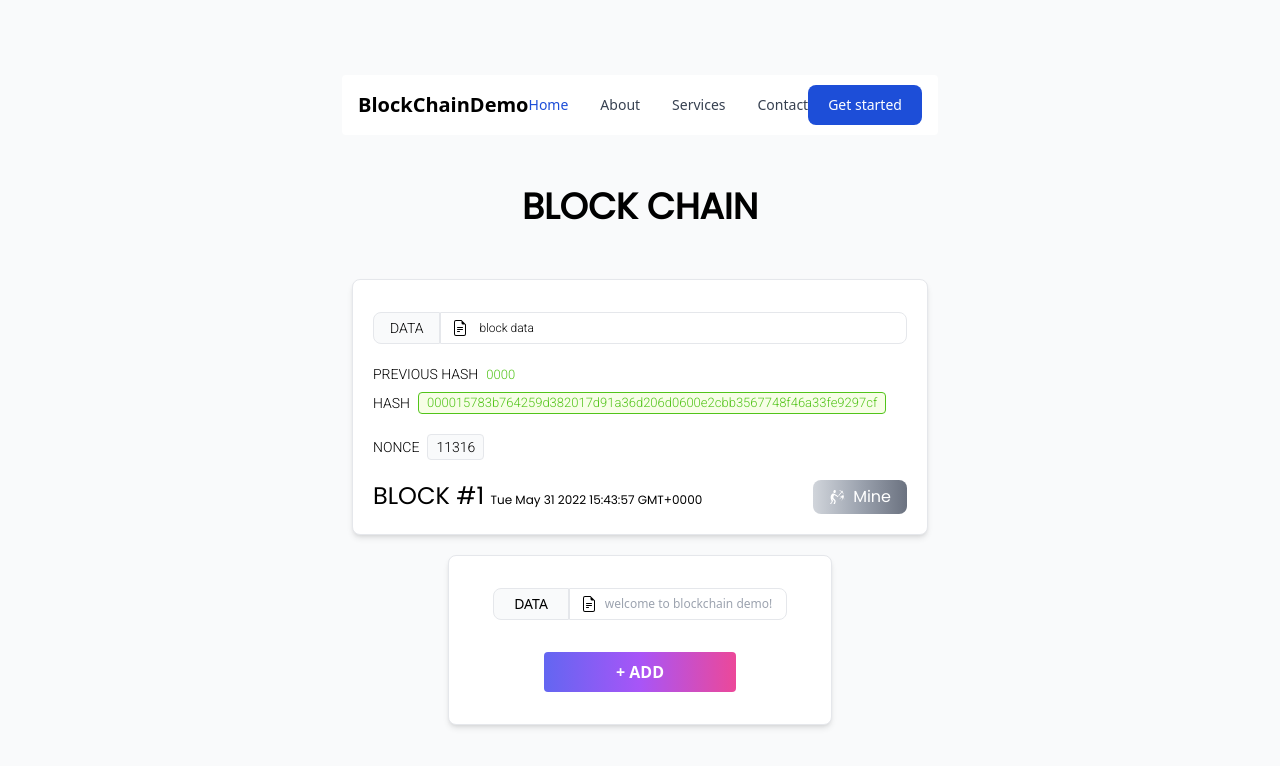
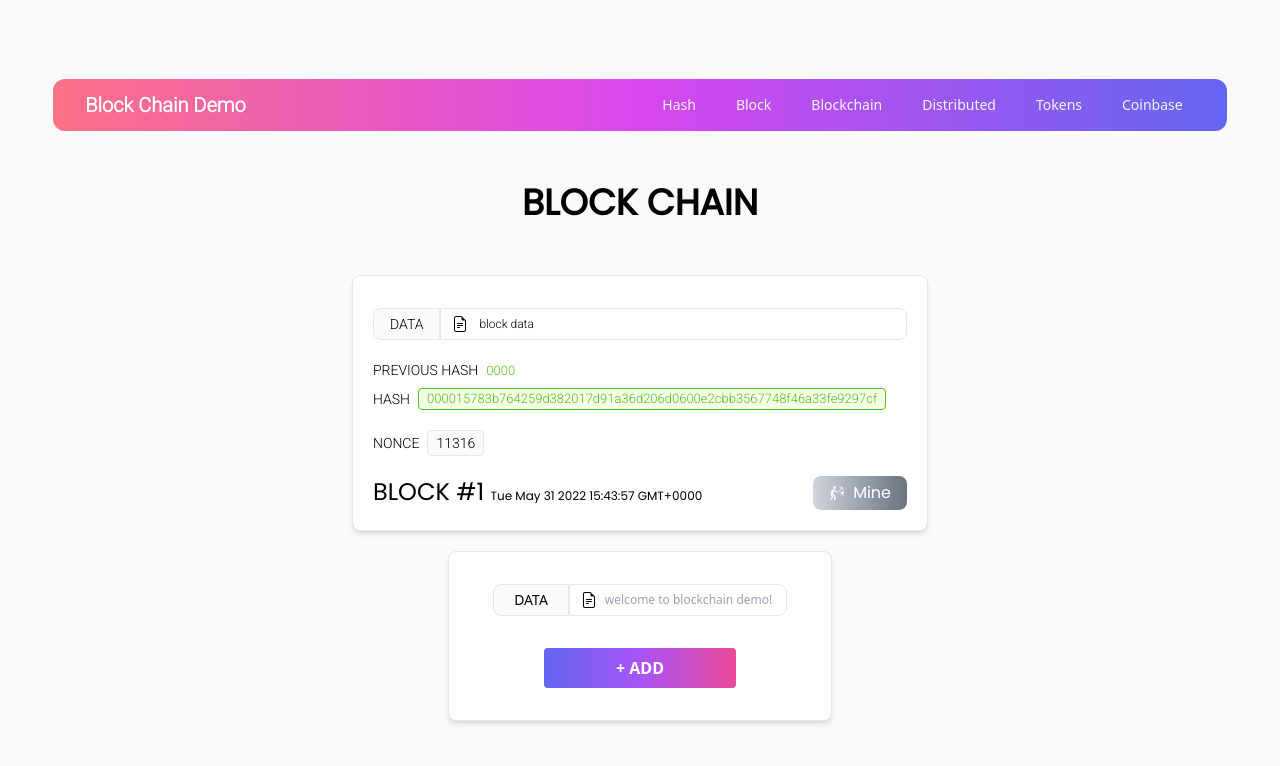
Before and after one commit to VijayKesanakurthi/blockchaindemo, a Next.js app: page / in a window 1280 px wide. Shown: the top 766 px of the page. Built offline with nearby package versions, Linux system fonts and the light colour scheme; a web font is replaced by a local one.

Commit message:
nav added

```diff
--- a/components/block.jsx
+++ b/components/block.jsx
@@ -4,7 +4,7 @@ import {useState} from 'react';
 
 const Block=({data,hashChange,mine})=>{
   const styles={
-    wrapper:`font-robo flex space-y-5  block  bg-white align-center w-[340px] md:w-[1280px] p-5 pt-8 border max-w-md md:max-w-xl justify-center flex-col w-full shadow-md rounded-lg hover:shadow-2xl transition-all`,
+    wrapper:`font-robo flex space-y-5  block  bg-white align-center w-[340px] sm:w-full sm:w-screen md:w-[1280px] p-5 pt-8 border max-w-md md:max-w-xl justify-center flex-col w-full shadow-md rounded-lg hover:shadow-2xl transition-all`,
     inputwrapper:"  flex  items-center ",
     input:"outline-none text-xs p-[4px]  flex-1 ",
     inputgroup:`p-[3px]  hover:border-sky-400 focus-within:ring-2 focus-within:ring-sky-100 focus-within:border-sky-400 flex rounded-r-lg items-center border flex-1`,
--- a/components/nav.jsx
+++ b/components/nav.jsx
@@ -1,39 +1,166 @@
+import { useState } from "react";
+import { Transition } from "@headlessui/react";
 
+function Nav() {
+  const [isOpen, setIsOpen] = useState(false);
+  const styles={
+   navItem:`text-gray-100 hover:bg-indigo-500 hover:text-white px-3 py-2 rounded-md text-sm font-medium`,
+    mobileItem:"text-gray-300 hover:bg-purple-300 hover:text-white block px-3 py-2 rounded-md text-base font-medium"
 
-export default function Nav(){
-  return(
+  }
+  return (
+        <nav className="bg-gradient-to-r from-rose-400 via-fuchsia-500 to-indigo-500 max-w-screen w-11/12 rounded-xl">
+        <div className="max-w-screen px-4 py-2 sm:px-6 relative lg:px-8">
+          <div className="flex items-center justify-between ">
+            <div className="flex w-full items-center justify-between">
+              <div className=" md:basis-1/2 text-white text-xl font-bold font-robo">
+                Block Chain Demo
+              </div>
+              <div className="hidden md:block ">
+                <div className="ml-10 flex items-baseline space-x-4">
+                  <a
+                    href="#"
+                    className={`${styles.navItem}`}
+                  >
+                    Hash
+                  </a>
 
-<nav className="bg-white border-gray-200 px-2 sm:px-4 py-2.5 rounded dark:bg-gray-800">
-<div className="container flex flex-wrap justify-between items-center mx-auto">
+                  <a
+                    href="#"
+                    className={`${styles.navItem}`}
+                  >
+                    Block
+                  </a>
 
-<span className="self-center text-xl font-semibold whitespace-nowrap dark:text-white">BlockChainDemo</span>
+                  <a
+                    href="#"
+                    className={`${styles.navItem}`}
+                  >
+                   Blockchain
+                  </a>
 
-<div className="flex md:order-2">
-<button type="button" className="text-white bg-blue-700 hover:bg-blue-800 focus:ring-4 focus:outline-none focus:ring-blue-300 font-medium rounded-lg text-sm px-5 py-2.5 text-center mr-3 md:mr-0 dark:bg-blue-600 dark:hover:bg-blue-700 dark:focus:ring-blue-800">Get started</button>
-<button data-collapse-toggle="mobile-menu-4" type="button" className="inline-flex items-center p-2 text-sm text-gray-500 rounded-lg md:hidden hover:bg-gray-100 focus:outline-none focus:ring-2 focus:ring-gray-200 dark:text-gray-400 dark:hover:bg-gray-700 dark:focus:ring-gray-600" aria-controls="mobile-menu-4" aria-expanded="false">
+                  <a
+                    href="#"
+                    className={`${styles.navItem}`}
+                  >
+                    Distributed
+                  </a>
+
+                  <a
+                    href="#"
+                    className={`${styles.navItem}`}
+                  >
+                   Tokens
+                  </a>
+                    <a
+                    href="#"
+                    className={`${styles.navItem}`}
+                  >
+                   Coinbase
+                  </a>
+                </div>
+              </div>
+            </div>
+            <div className="-mr-2 flex md:hidden">
+              <button
+                onClick={() => setIsOpen(!isOpen)}
+                type="button"
+                className="bg-purple-400 inline-flex items-center justify-center p-2 rounded-md text-white hover:text-white hover:bg-purple-500 focus:outline-none focus:ring-2 focus:ring-offset-2 focus:ring-offsetpurple-800 focus:ring-white"
+                aria-controls="mobile-menu"
+                aria-expanded="false"
+              >
                 <span className="sr-only">Open main menu</span>
-<svg className="w-6 h-6" fill="currentColor" viewBox="0 0 20 20" xmlns="http://www.w3.org/2000/svg"><path fill-rule="evenodd" d="M3 5a1 1 0 011-1h12a1 1 0 110 2H4a1 1 0 01-1-1zM3 10a1 1 0 011-1h12a1 1 0 110 2H4a1 1 0 01-1-1zM3 15a1 1 0 011-1h12a1 1 0 110 2H4a1 1 0 01-1-1z" clip-rule="evenodd"></path></svg>
-<svg className="hidden w-6 h-6" fill="currentColor" viewBox="0 0 20 20" xmlns="http://www.w3.org/2000/svg"><path fill-rule="evenodd" d="M4.293 4.293a1 1 0 011.414 0L10 8.586l4.293-4.293a1 1 0 111.414 1.414L11.414 10l4.293 4.293a1 1 0 01-1.414 1.414L10 11.414l-4.293 4.293a1 1 0 01-1.414-1.414L8.586 10 4.293 5.707a1 1 0 010-1.414z" clip-rule="evenodd"></path></svg>
+                {!isOpen ? (
+                  <svg
+                    className="block h-6 w-6"
+                    xmlns="http://www.w3.org/2000/svg"
+                    fill="none"
+                    viewBox="0 0 24 24"
+                    stroke="currentColor"
+                    aria-hidden="true"
+                  >
+                    <path
+                      strokeLinecap="round"
+                      strokeLinejoin="round"
+                      strokeWidth="2"
+                      d="M4 6h16M4 12h16M4 18h16"
+                    />
+                  </svg>
+                ) : (
+                  <svg
+                    className="block h-6 w-6"
+                    xmlns="http://www.w3.org/2000/svg"
+                    fill="none"
+                    viewBox="0 0 24 24"
+                    stroke="currentColor"
+                    aria-hidden="true"
+                  >
+                    <path
+                      strokeLinecap="round"
+                      strokeLinejoin="round"
+                      strokeWidth="2"
+                      d="M6 18L18 6M6 6l12 12"
+                    />
+                  </svg>
+                )}
               </button>
             </div>
-<div className="hidden justify-between items-center w-full md:flex md:w-auto md:order-1" id="mobile-menu-4">
-<ul className="flex flex-col mt-4 md:flex-row md:space-x-8 md:mt-0 md:text-sm md:font-medium">
-<li>
-<a href="#" className="block py-2 pr-4 pl-3 text-white bg-blue-700 rounded md:bg-transparent md:text-blue-700 md:p-0 dark:text-white" aria-current="page">Home</a>
-</li>
-<li>
-<a href="#" className="block py-2 pr-4 pl-3 text-gray-700 border-b border-gray-100 hover:bg-gray-50 md:hover:bg-transparent md:border-0 md:hover:text-blue-700 md:p-0 md:dark:hover:text-white dark:text-gray-400 dark:hover:bg-gray-700 dark:hover:text-white md:dark:hover:bg-transparent dark:border-gray-700">About</a>
-</li>
-<li>
-<a href="#" className="block py-2 pr-4 pl-3 text-gray-700 border-b border-gray-100 hover:bg-gray-50 md:hover:bg-transparent md:border-0 md:hover:text-blue-700 md:p-0 md:dark:hover:text-white dark:text-gray-400 dark:hover:bg-gray-700 dark:hover:text-white md:dark:hover:bg-transparent dark:border-gray-700">Services</a>
-</li>
-<li>
-<a href="#" className="block py-2 pr-4 pl-3 text-gray-700 border-b border-gray-100 hover:bg-gray-50 md:hover:bg-transparent md:border-0 md:hover:text-blue-700 md:p-0 md:dark:hover:text-white dark:text-gray-400 dark:hover:bg-gray-700 dark:hover:text-white md:dark:hover:bg-transparent dark:border-gray-700">Contact</a>
-</li>
-</ul>
           </div>
         </div>
+
+        <Transition
+          show={isOpen}
+          enter="transition ease-out duration-100 transform"
+          enterFrom="opacity-0 scale-100 -translate-y-10"
+          enterTo="opacity-100 scale-100"
+          leave="transition ease-in duration-75 transform"
+          leaveFrom="opacity-100 scale-100"
+          leaveTo="opacity-0 scale-50"
+        >
+          {(ref) => (
+            <div className="md:hidden bg-gradient-to-l from-rose-400 via-fuchsia-500 to-indigo-500 w-full opacity-90 rounded-lg absolute" id="mobile-menu z-0 shadow">
+              <div ref={ref} className="px-2 pt-2 pb-3 space-y-1 sm:px-3">
+                <a
+                  href="#"
+                  className="hover:bg-pink-400 text-white block px-3 py-2 rounded-md text-base font-medium"
+                >
+                  Dashboard
+                </a>
+
+                <a
+                  href="#"
+                  className={`${styles.mobileItem}`}
+                >
+                  Team
+                </a>
+
+                <a
+                  href="#"
+                  className={`${styles.mobileItem}`}
+                >
+                  Projects
+                </a>
+
+                <a
+                  href="#"
+                  className={`${styles.mobileItem}`}
+                >
+                  Calendar
+                </a>
+
+                <a
+                  href="#"
+                  className={`${styles.mobileItem}`}
+                >
+                  Reports
+                </a>
+              </div>
+            </div>
+          )}
+        </Transition>
       </nav>
 
-  )
+  );
 }
+
+export default Nav;
--- a/package.json
+++ b/package.json
@@ -9,8 +9,10 @@
     "lint": "next lint"
   },
   "dependencies": {
+    "@headlessui/react": "^1.6.4",
     "backend": "0.0.0",
     "crypto-js": "^4.1.1",
+    "headlessui": "0.0.0",
     "js-sha256": "^0.9.0",
     "next": "12.1.0",
     "react": "17.0.2",
```
Also changed, not shown: 2 other files (tests, documents, lock files or other folders). Lines whose indentation alone changed are shown as unchanged.
